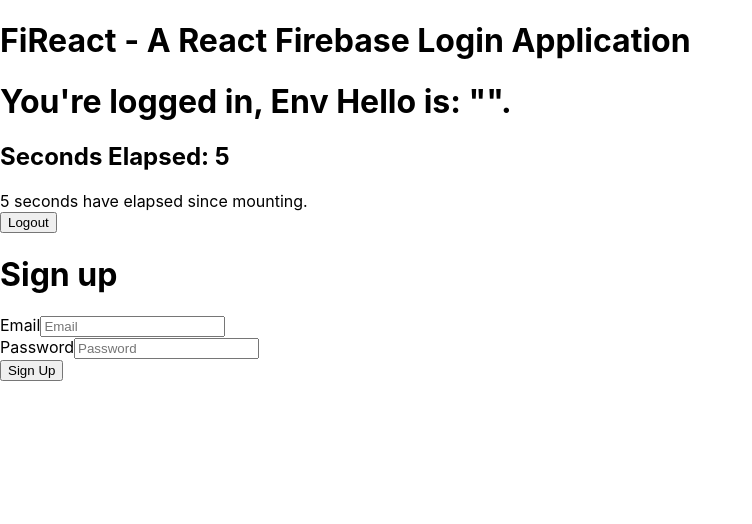
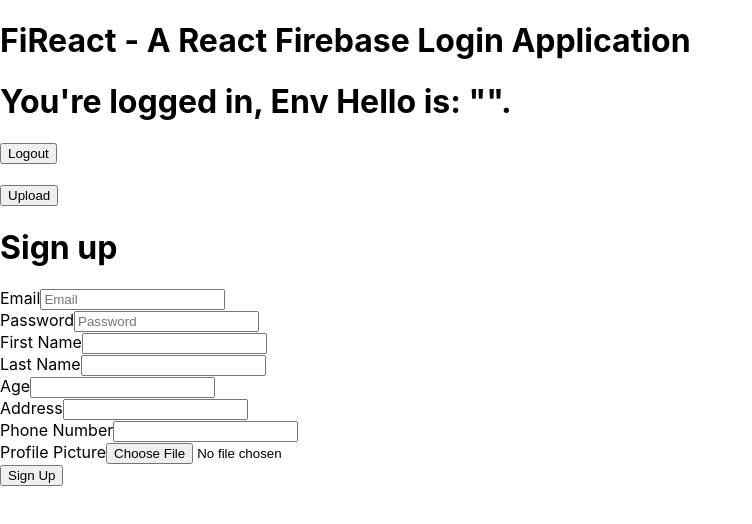
Before and after one commit to Viranchee/v-fireact, a React (Create React App) app: page /signup in a window 1280 px wide. Shown: the top 524 px of the page, without its empty margins (0-752 px from the left). Built offline with nearby package versions, Linux system fonts and the light colour scheme; no server answers; sample sign-in values are in the browser's storage; the HTML template or start-up script is replaced by a standard one.

Commit message:
Firebase Extracting functionality and Extracting Reusable Views

```diff
--- a/package.json
+++ b/package.json
@@ -11,6 +11,7 @@
     "firebase": "^7.15.4",
     "react": "^16.13.1",
     "react-dom": "^16.13.1",
+    "react-hook-form": "^5.7.2",
     "react-router": "^5.2.0",
     "react-router-dom": "^5.2.0",
     "react-scripts": "3.4.1",
--- /dev/null
+++ b/src/Components/Input.js
@@ -0,0 +1,34 @@
+import React from 'react'
+import LBL from '../Firebase/keys'
+import { useForm } from 'react-hook-form'
+
+const InputComponent = ({ refr, label, ...inputProps }) => (
+  <React.Fragment>
+    <label >
+      {label}
+      <input ref={refr} name={label} {...inputProps} />
+    </label>
+    <br />
+  </React.Fragment>
+)
+
+const UserDetailForm = ({ onSubmit }) => {
+  const { register, handleSubmit } = useForm()
+
+  return (
+    <form onSubmit={handleSubmit(onSubmit)}>
+      <InputComponent type="email" refr={register({})} label={LBL.Email} placeholder="Email" required />
+      <InputComponent type="password" refr={register({})} label={LBL.Password} placeholder="Password" required />
+      <InputComponent type="text" refr={register({})} label={LBL.First} />
+      <InputComponent type="text" refr={register({})} label={LBL.Last} />
+      <InputComponent type="number" refr={register({})} label={LBL.Age} />
+      <InputComponent type="text" refr={register({})} label={LBL.Address} />
+      <InputComponent type="number" refr={register({})} label={LBL.Phone} />
+      <InputComponent type="file" refr={register({})} label={LBL.Profile} />
+
+      <button type="submit">Sign Up</button>
+    </form>
+  )
+}
+
+export default UserDetailForm
--- /dev/null
+++ b/src/Firebase/auth.js
@@ -0,0 +1,12 @@
+import * as firebase from 'firebase'
+import 'firebase/firestore'
+
+// Want to make the below functions return to their Callers. Hooks will solve this. Let the functionality stay broken
+
+export function signIn(email, password) {
+  return firebase.auth().signInWithEmailAndPassword(email, password)
+}
+
+export function signUp(email, password) {
+  return firebase.auth().createUserWithEmailAndPassword(email, password)
+}
--- /dev/null
+++ b/src/Firebase/firestore.js
@@ -0,0 +1,40 @@
+import * as firebase from 'firebase'
+import 'firebase/firestore'
+import { useState, useEffect } from "react";
+
+export const addToStore = ({ firstName, lastName, age, address, phoneNumber }) => {
+  const db = firebase.app().firestore()
+  const collection = db.collection('users')
+  const doc = collection.doc('v1')
+  doc.set({
+    firstName: firstName,
+    lastName: lastName,
+    age: age,
+    address: address,
+    phoneNumber: phoneNumber,
+  })
+    .then(() => { console.log("v1 object written") })
+    .catch((error) => { console.log(error) })
+
+  console.log(collection)
+
+}
+
+// This file not working
+export const useAddProfilePicture = (imageFile) => {
+
+  const [file, setFile] = useState(imageFile)
+
+  useEffect(() => {
+    const storageRef = firebase.app().storage().ref()
+    storageRef.put(file)
+      .then(() => { console.log("Uploaded") })
+      .catch((error) => { console.log(error) })
+
+    return () => { }
+  }, [file])
+}
+
+export const updateStore = () => {
+
+}
--- /dev/null
+++ b/src/Firebase/keys.js
@@ -0,0 +1,13 @@
+const LBL = {
+  Email: "Email",
+  Password: "Password",
+  First: "First Name",
+  Last: "Last Name",
+  Age: "Age",
+  Address: "Address",
+  Phone: "Phone Number",
+  Profile: "Profile Picture"
+}
+
+// HTML Form Keys
+export default LBL
--- a/src/Views/Home.js
+++ b/src/Views/Home.js
@@ -1,62 +1,50 @@
-import React, { useState, useEffect } from "react";
+import React from "react";
 import { Link } from "react-router-dom";
 import app from '../firebase'
+
+
 function Home(props) {
-
-  let seconds = use1SecInterval()
-
   return (
     <div>
       <h1> You're logged in, Env Hello is: "{process.env.REACT_APP_HELLO}".</h1>
-      <h2> Seconds Elapsed: {seconds}</h2>
-      <IntervalCopyPaste />
       <Link to="/">
         <button onClick={() => app.auth().signOut()} >Logout</button>
       </Link>
+      <br />
+      <PingFirebase />
+
     </div>
   );
 }
 
 export default Home;
 
+const PingFirebase = () => {
 
-const use1SecInterval = () => {
-  const [seconds, setSeconds] = useState(0)
 
-  useEffect(() => {
-    const interval = setInterval(() => {
-      setSeconds(num => num + 1)
-    }, 1000)
+  // function addToStore() {
+  //   const obj = {}
+  //   obj[LBL.First] = "test"
+  //   obj[LBL.Last] = "test"
+  //   obj[LBL.Age] = 5
+  //   obj[LBL.Address] = "test"
+  //   obj[LBL.Phone] = 9211
 
-    return () => { clearInterval(interval) }
-  }, [])
+  //   addToStore(obj)
 
-  return seconds
-}
+  // }
 
-const IntervalCopyPaste = () => {
-  const [seconds, setSeconds] = useState(0);
+  // function contactFirebase() {
+  //   // useAddProfilePicture()
+  // }
 
-  useEffect(() => {
-    const interval = setInterval(() => {
-      setSeconds(seconds => seconds + 1);
-    }, 1000);
-    return () => clearInterval(interval);
-  }, []);
 
-  let content = null // Since 1 conditional, this could be replaced by Conditional JSX Syntax `{ seconds > 10 && <h1>CONTINUE JSX</h1>}`
-  if (seconds > 2) {
-    content = (
-      <div className="App">
-        <header className="App-header">
-          {seconds} seconds have elapsed since mounting.
-      </header>
-      </div>
-    )
-  }
   return (
     <React.Fragment>
-      {content}
+      <br />
+      <form >
+        <button type="submit">Upload</button>
+      </form>
     </React.Fragment>
   )
 }
--- a/src/Views/Login.js
+++ b/src/Views/Login.js
@@ -1,22 +1,32 @@
 import React, { useCallback, useContext } from "react";
 import { withRouter, Redirect } from "react-router"
-import app from "../firebase"
-
 import { AuthContext } from "../Auth"
+import { signIn } from "../Firebase/auth";
 
 function Login({ history }) {
 
   const handleLogin = useCallback(async event => {
-    event.preventDefault()
     const { email, password } = event.target.elements
 
-    try {
-      await app.auth().signInWithEmailAndPassword(email.value, password.value)
-      history.push("/")
-    } catch (error) {
-      alert(error)
-    }
-  }, [history])
+    console.log(email, password);
+    await signIn(email.value, password.value)
+      .then(() => alert("Success"))
+      .then(() => history.push('/'))
+      .catch((error) => alert(error))
+
+  })
+
+  // const handleLogin1 = useCallback(async event => {
+  //   event.preventDefault()
+  //   const { email, password } = event.target.elements
+
+  //   try {
+  //     await app.auth().signInWithEmailAndPassword(email.value, password.value)
+  //     history.push("/")
+  //   } catch (error) {
+  //     alert(error)
+  //   }
+  // }, [history])
 
   const { currentUser } = useContext(AuthContext)
 
@@ -24,6 +34,8 @@
 
   return (
     <React.Fragment>
+      <h5>Hey, please DO NOT use your real Email address and Password.</h5>
+      <h6>Since these email password aren't verified, use throwaway data here</h6>
       <h2>Log In</h2>
       <form onSubmit={handleLogin}>
         <label>Email
@@ -35,6 +47,7 @@
         </label>
         <br />
         <input type="checkbox" name="savePwd" id="" />
+        <label > Save Password</label>
         <br />
         <input type="submit" value="Login" />
         <input type="button" value="Sign Up" onClick={() => history.push("/signup")} />
--- a/src/Views/Signup.js
+++ b/src/Views/Signup.js
@@ -1,9 +1,15 @@
 import React, { useCallback } from "react";
 import { withRouter } from "react-router";
 import app from "../firebase";
+import 'firebase/firestore'
+import UserDetailForm from '../Components/Input'
+import LBL from '../Firebase/keys'
+
 
 const Signup = ({ history }) => {
   const handleSignUp = useCallback(async event => {
+    // Verify form
+
     event.preventDefault();
     const { email, password } = event.target.elements;
     try {
@@ -16,23 +22,75 @@
     }
   }, [history]);
 
+
+  const onSubmit = (allObjs) => {
+
+    const email = allObjs[LBL.Email]
+    const password = allObjs[LBL.Password]
+
+    const redirectToHome = () => history.push("/")
+
+    // Send Creds to
+    const signUp = async () => {
+      try {
+        console.log("Starting to call api");
+        await app
+          .auth()
+          .createUserWithEmailAndPassword(email, password)
+          .then(console.log("USER CREATED"))
+        // return Promise.all()
+      } catch (error) {
+        console.log(error);
+        alert(error)
+        return Promise.reject()
+      }
+    }
+
+    // Upload User's Text field choices
+    const uploadData = async () => {
+      try {
+        const db = app.firestore()
+        const data = db.collection('users')
+
+        await data.set({
+          firstName: allObjs[LBL.First],
+          lastName: allObjs[LBL.Last],
+          age: allObjs[LBL.Age],
+          address: allObjs[LBL.Address],
+          phone: allObjs[LBL.Phone]
+        }).then(console.log("DATA LBL.Profile"))
+      } catch (error) {
+        alert(error)
+        return Promise.reject()
+      }
+    }
+
+    signUp()
+      .then(uploadData())
+      .then(console.log("YO!!! We Uploaded Text Fields"))
+      .then(redirectToHome)
+
+    // Register the user first
+
+    // Then upload data
+
+    // Then upload image
+
+
+
+    // const storageRef = app.storage().ref()
+    // const fileRef = storageRef.child(data.picture[0].name)
+    // fileRef.put(data.picture[0]).then(() => {
+    //   console.log("Uploaded a file")
+    // })
+
+  }
   return (
     <div>
       <h1>Sign up</h1>
-      <form onSubmit={handleSignUp}>
-        <label>
-          Email
-          <input name="email" type="email" placeholder="Email" />
-        </label>
-        <br />
-        <label>
-          Password
-          <input name="password" type="password" placeholder="Password" />
-        </label>
-        <br />
-        <button type="submit">Sign Up</button>
-      </form>
-    </div>
+      <UserDetailForm onSubmit={onSubmit} />
+
+    </div >
   );
 };
 
```
